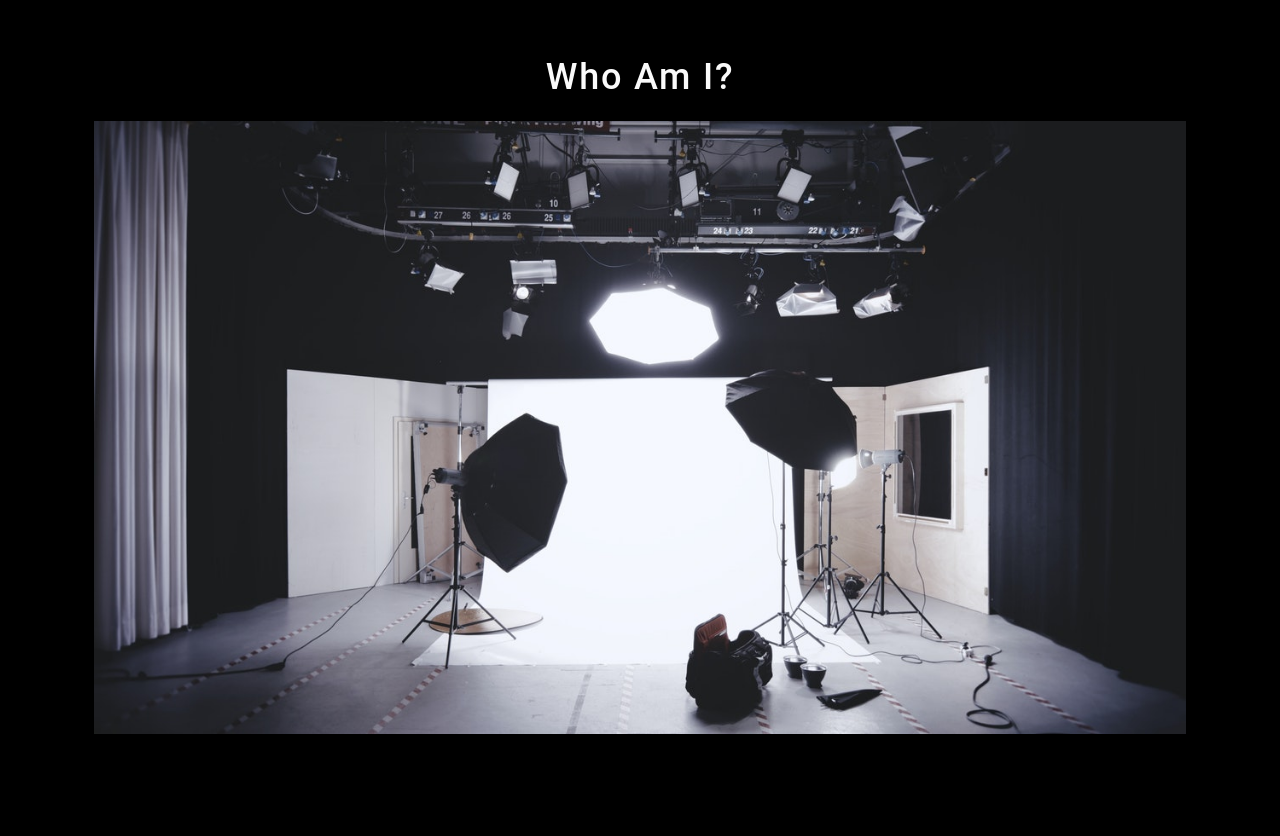
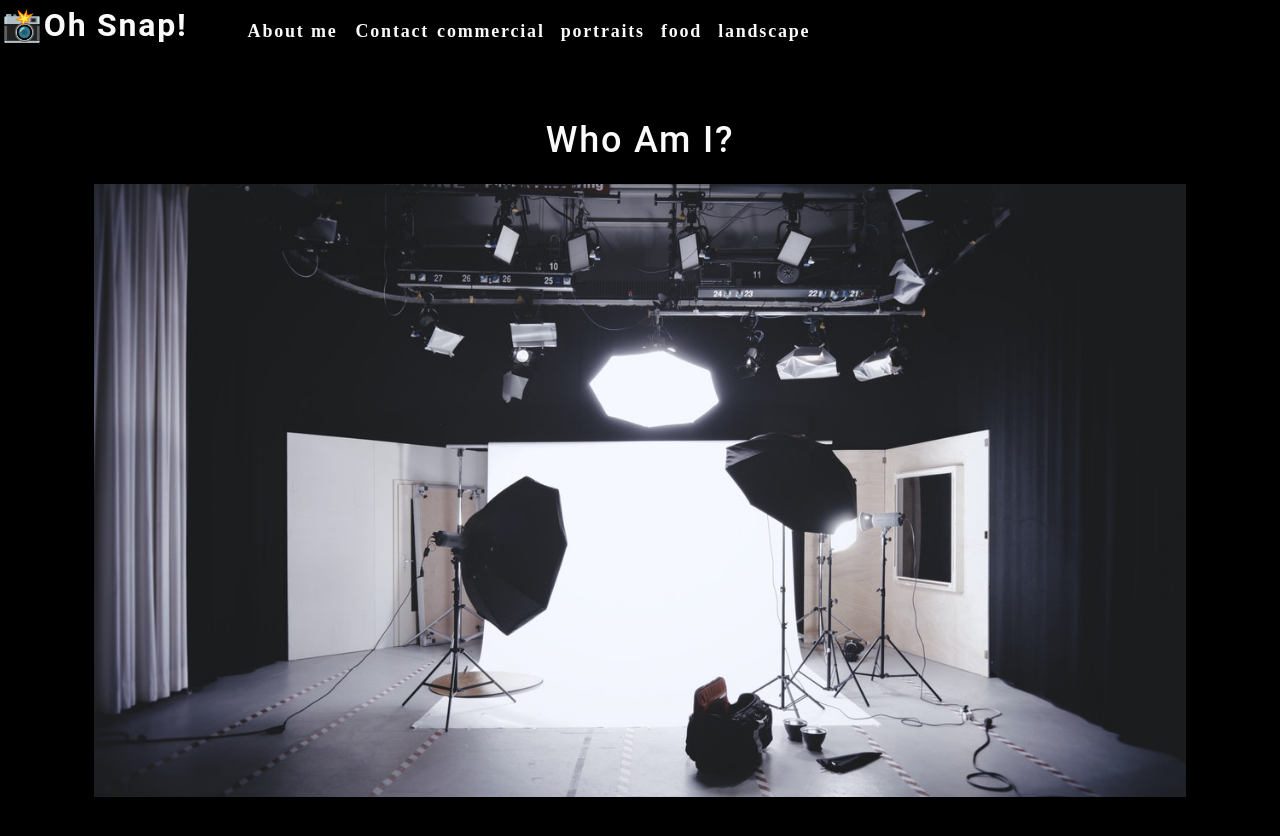
Before and after one commit to lexfm/photo-port, a React (Create React App) app: page / in a window 1280 px wide. Shown: the top 836 px of the page. Before the commit the page ends 808 px from the top, so only its background shows below. Built offline with nearby package versions, Linux system fonts and the light colour scheme.

Commit message:
About finished

```diff
--- a/src/App.js
+++ b/src/App.js
@@ -1,9 +1,11 @@
 import "./App.css";
 import About from "./components/About";
+import Nav from "./components/Nav";
 
 function App() {
   return (
     <div className="App">
+      <Nav />
       <main>
         <About />
       </main>
--- /dev/null
+++ b/src/components/Nav/index.js
@@ -0,0 +1,53 @@
+function Nav() {
+  const categories = [
+    {
+      name: "commercial",
+      description:
+        "Photos of grocery stores, food trucks, and other commercial projects",
+    },
+    { name: "portraits", description: "Portraits of people in my life" },
+    { name: "food", description: "Delicious delicacies" },
+    {
+      name: "landscape",
+      description: "Fields, farmhouses, waterfalls, and the beauty of nature",
+    },
+  ];
+
+  function categorySelected(name) {
+    console.log(`${name} clicked`);
+  }
+
+  return (
+    <header>
+      <h2>
+        <a href="/">
+          <span role="img" aria-label="camera">
+            📸
+          </span>
+          Oh Snap!
+        </a>
+      </h2>
+      <nav>
+        <ul className="flex-row">
+          <li className="mx-2">
+            <a href="#about">About me</a>
+          </li>
+          <li>
+            <span>Contact</span>
+          </li>
+          {categories.map((category) => (
+            <li
+              className="mx-1"
+              key={category.name}
+              onClick={() => categorySelected(category.name)}
+            >
+              <span>{category.name}</span>
+            </li>
+          ))}
+        </ul>
+      </nav>
+    </header>
+  );
+}
+
+export default Nav;
--- a/src/index.css
+++ b/src/index.css
@@ -93,6 +93,7 @@
 
 header {
   background: var(--dark);
+  display: flex;
 }
 
 header a {
```
